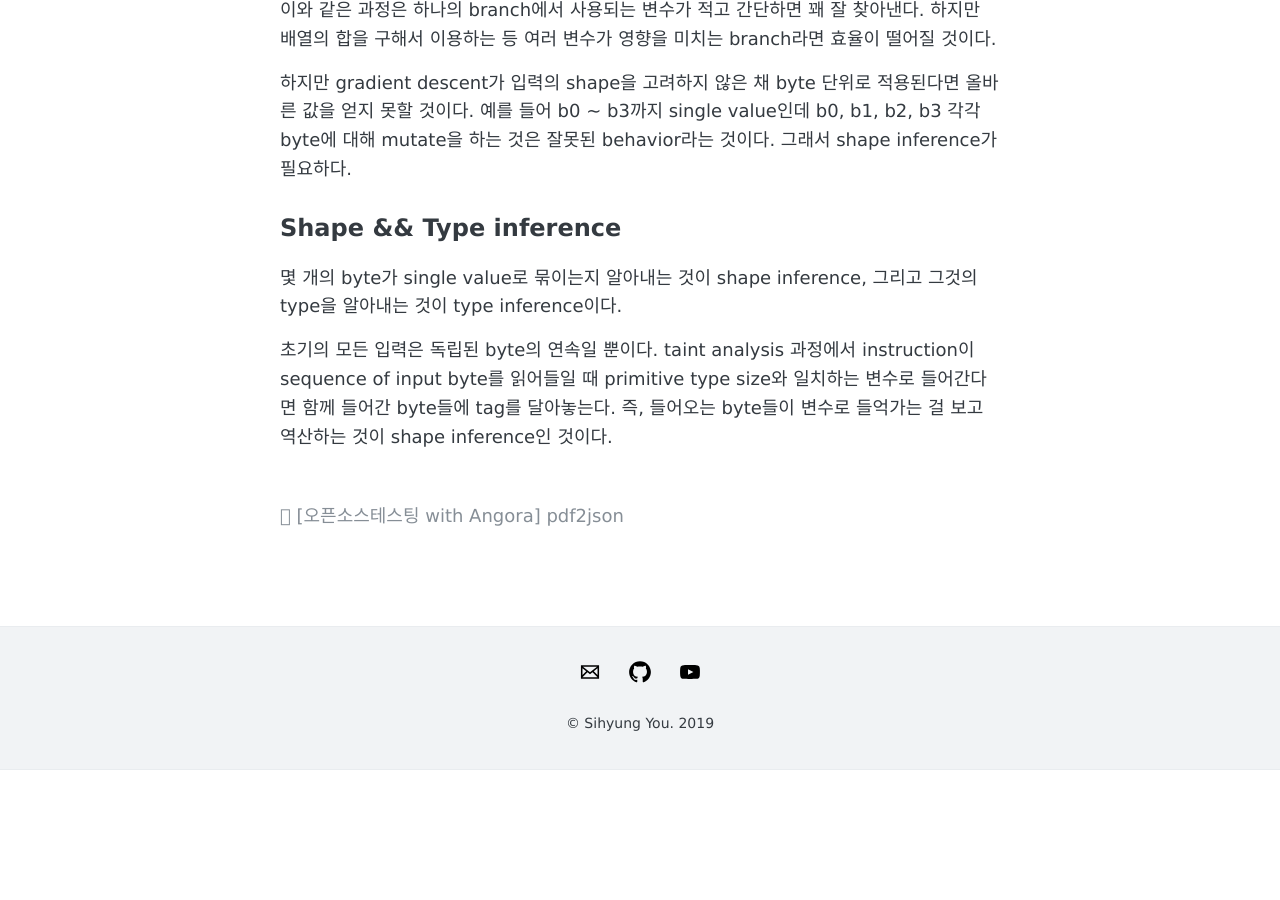
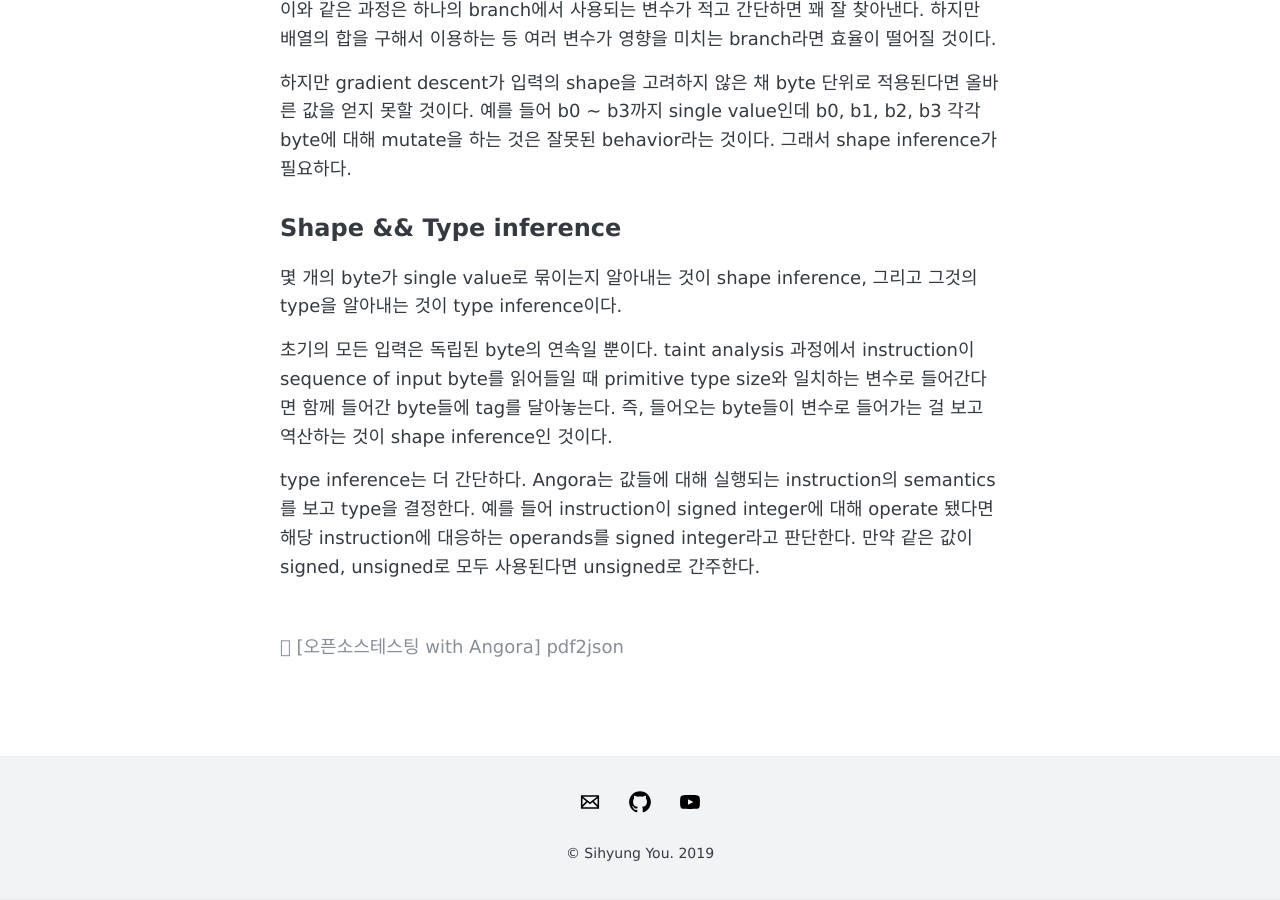
Before and after one commit to sihyungyou/sihyungyou.github.io, a Jekyll site: the page built from _posts/2020-01-21-meeting.md, in a window 1280 px wide and 900 px high, scrolled down 798 px. Built offline with Jekyll 4.4.1, drawn with Linux system fonts in a browser that asks for light colours; comment, search, counter and statistics services are not loaded; before the commit the page ends 1568 px from its top, so only the background shows below that.

Commit message:
type inference 추가

```diff
--- a/_posts/2020-01-21-meeting.md
+++ b/_posts/2020-01-21-meeting.md
@@ -19,4 +19,6 @@ Byte-level taint tracking을 통해 주어진 입력의 어떤 byte offsets이 c
 ## Shape && Type inference
 몇 개의 byte가 single value로 묶이는지 알아내는 것이 shape inference, 그리고 그것의 type을 알아내는 것이 type inference이다.
 
-초기의 모든 입력은 독립된 byte의 연속일 뿐이다. taint analysis 과정에서 instruction이 sequence of input byte를 읽어들일 때 primitive type size와 일치하는 변수로 들어간다면 함께 들어간 byte들에 tag를 달아놓는다. 즉, 들어오는 byte들이 변수로 들억가는 걸 보고 역산하는 것이 shape inference인 것이다.
+초기의 모든 입력은 독립된 byte의 연속일 뿐이다. taint analysis 과정에서 instruction이 sequence of input byte를 읽어들일 때 primitive type size와 일치하는 변수로 들어간다면 함께 들어간 byte들에 tag를 달아놓는다. 즉, 들어오는 byte들이 변수로 들어가는 걸 보고 역산하는 것이 shape inference인 것이다.
+
+type inference는 더 간단하다. Angora는 값들에 대해 실행되는 instruction의 semantics를 보고 type을 결정한다. 예를 들어 instruction이 signed integer에 대해 operate 됐다면 해당 instruction에 대응하는 operands를 signed integer라고 판단한다. 만약 같은 값이 signed, unsigned로 모두 사용된다면 unsigned로 간주한다.
```
